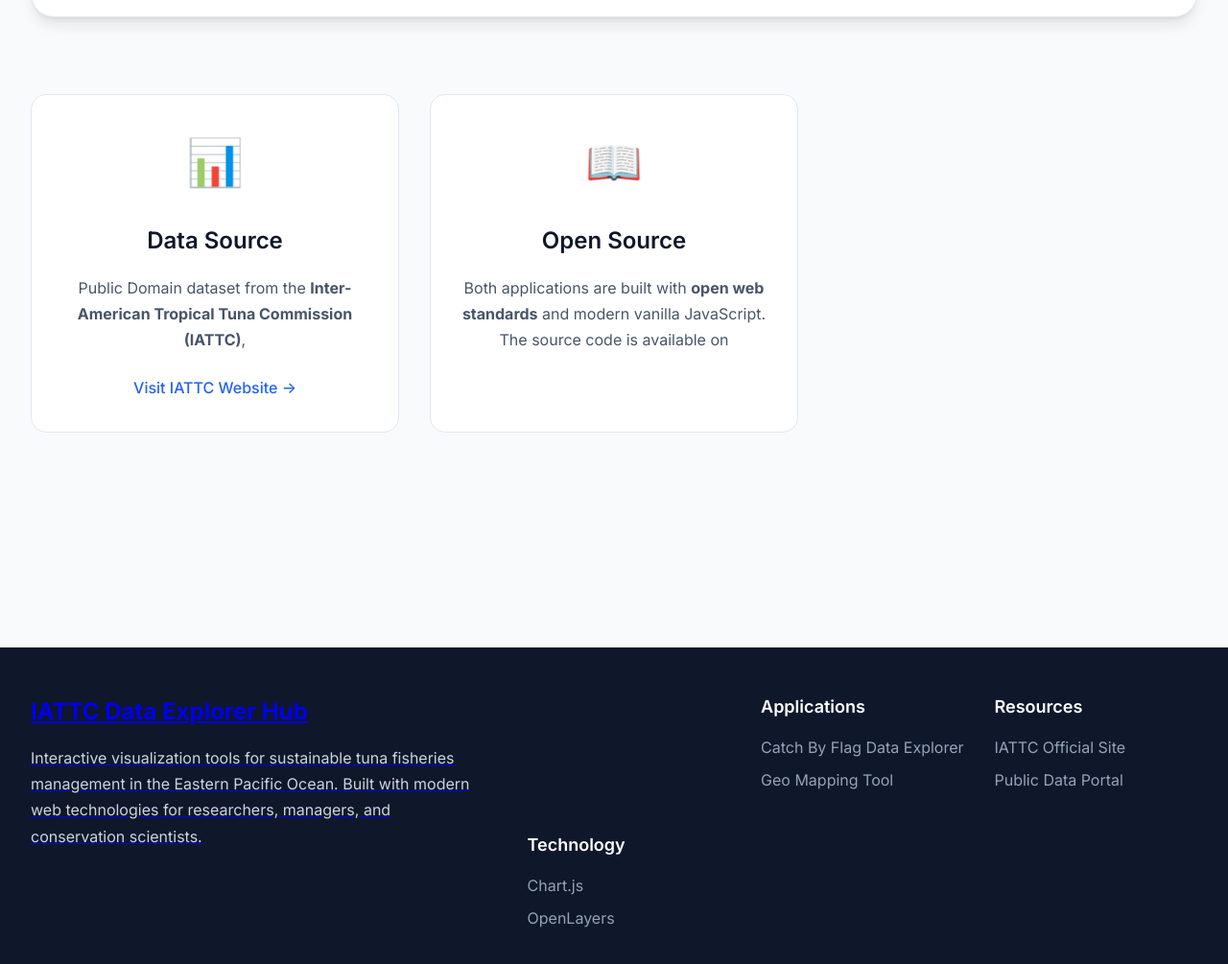
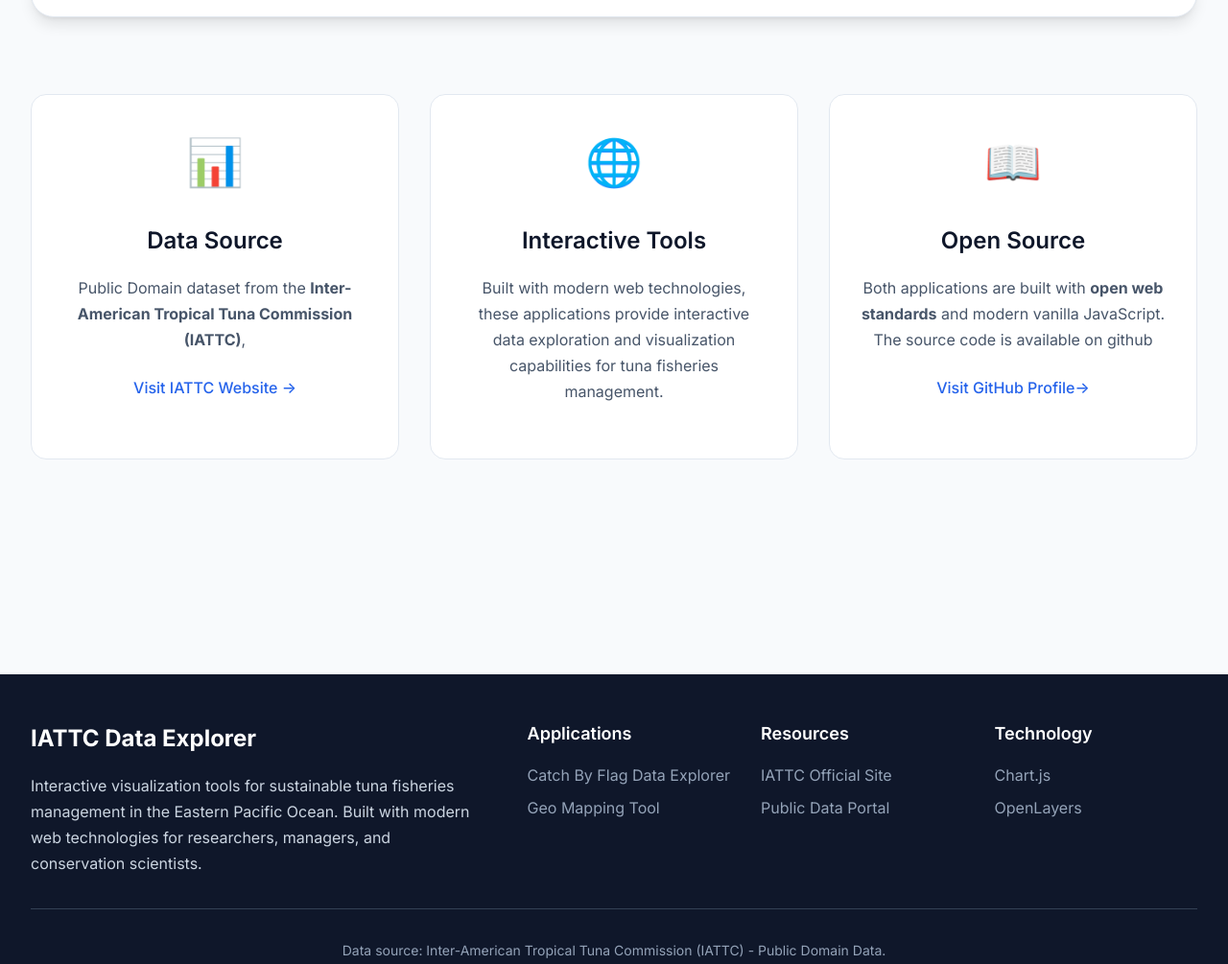
Before and after one commit to halprez/IATTC-sample, a plain HTML site: page docs/index.html in a window 1280 px wide. Shown: the part 1738-2743 px from the top of the page at 96% size. Drawn offline with Linux system fonts and the light colour scheme.

Commit message:
fixing stuff

```diff
--- a/docs/index.html
+++ b/docs/index.html
@@ -121,6 +121,7 @@
             <!-- Information Section -->
             <section class="info-section">
                 <div class="info-grid">
+
                     <div class="info-card">
                         <div class="info-icon">📊</div>
                         <h3>Data Source</h3>
@@ -132,14 +133,27 @@
                         </a>
                     </div>
 
+                    <div class="info-card">
+                        <div class="info-icon">🌐</div>
+                        <h3>Interactive Tools</h3>
+                        <p>
+                            Built with modern web technologies, these applications provide
+                            interactive data exploration and visualization capabilities for
+                            tuna fisheries management.
+                        </p>
+                    </div>
 
                     <div class="info-card">
                         <div class="info-icon">📖</div>
                         <h3>Open Source</h3>
                         <p>
                             Both applications are built with <strong>open web standards</strong> and modern vanilla JavaScript.
-                            The source code is available on <a href=https://github.com/halprez/IATTC-sample"
+                            The source code is available on github
                         </p>
+                        <a href="https://github.com/halprez/IATTC-sample" target="_blank" class="info-link">
+                            Visit GitHub Profile→
+                        </a>
+
                     </div>
                 </div>
             </section>
@@ -152,7 +166,7 @@
         <div class="container">
             <div class="footer-content">
                 <div class="footer-info">
-                    <h3>IATTC Data Explorer Hub</h3>
+                    <h3>IATTC Data Explorer</h3>
                     <p>
                         Interactive visualization tools for sustainable tuna fisheries management
                         in the Eastern Pacific Ocean. Built with modern web technologies for
```
